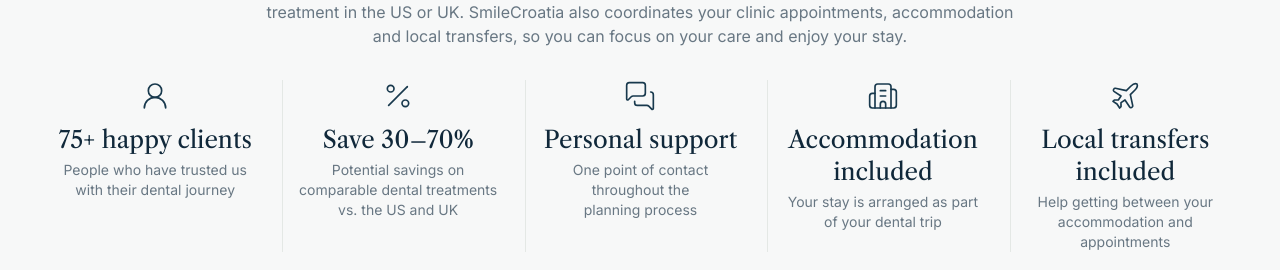
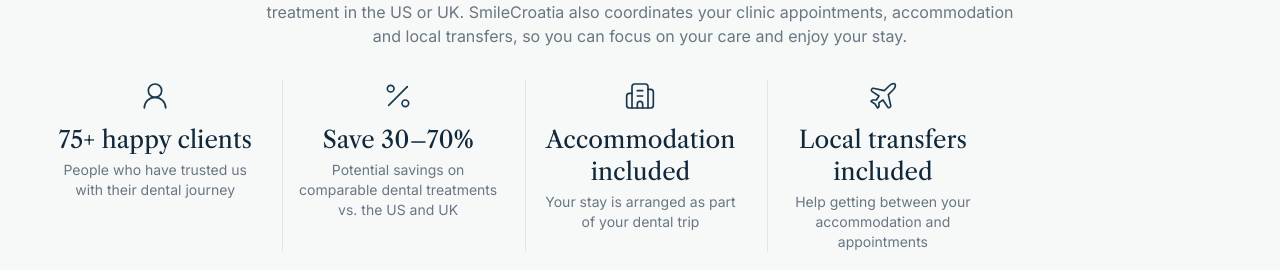
Before and after one commit to ivansusac2209/SmileCroatia, a Vue app: page / in a window 1280 px wide. Shown: the part 3926-4196 px from the top of the page. Built offline with nearby package versions, Linux system fonts and the light colour scheme.

Commit message:
Simplify homepage benefits to four aligned items

```diff
--- a/src/data/home.ts
+++ b/src/data/home.ts
@@ -38,7 +38,6 @@
 export const stats: IconText[] = [
   { icon: UserRound, title: '75+ happy clients', text: 'People who have trusted us with their dental journey' },
   { icon: Percent, title: 'Save 30–70%', text: 'Potential savings on comparable dental treatments vs. the US and UK' },
-  { icon: MessagesSquare, title: 'Personal support', text: 'One point of contact throughout the planning process' },
   { icon: Building2, title: 'Accommodation included', text: 'Your stay is arranged as part of your dental trip' },
   { icon: Plane, title: 'Local transfers included', text: 'Help getting between your accommodation and appointments' },
 ]
```
